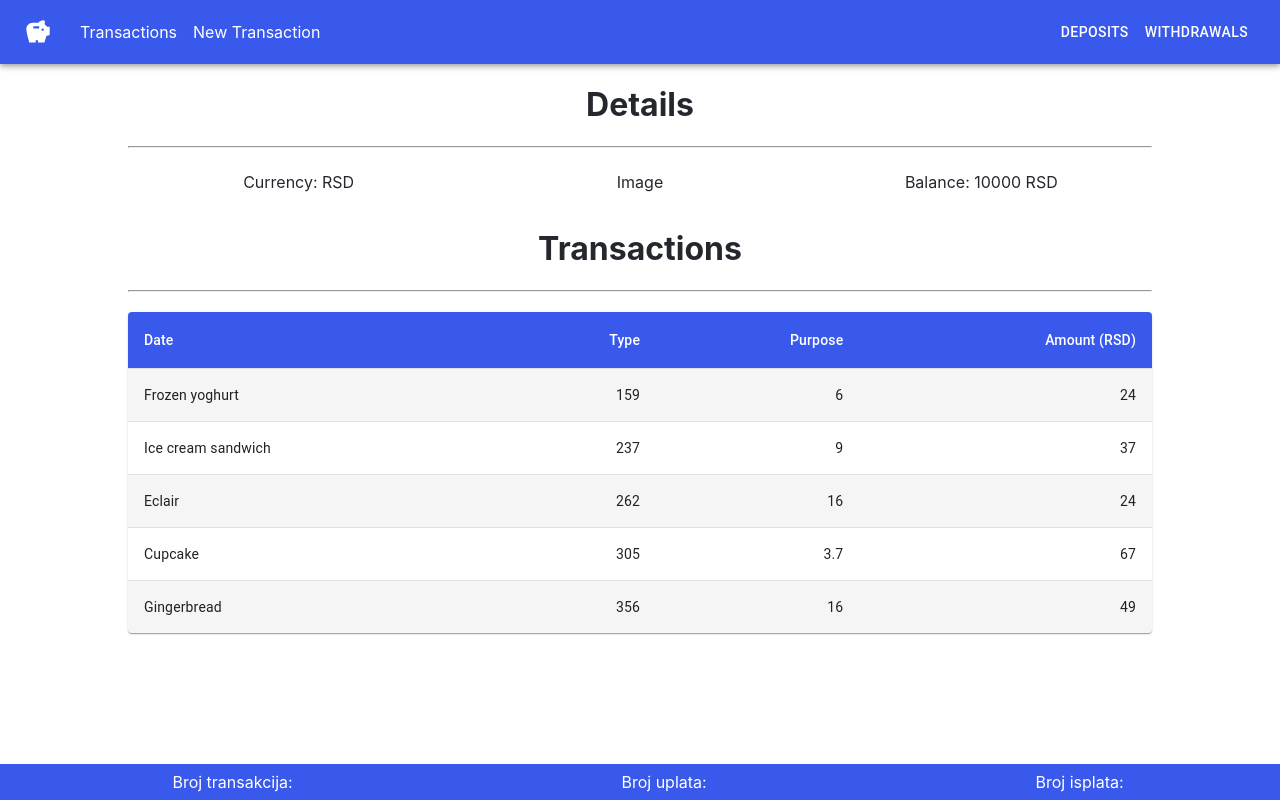
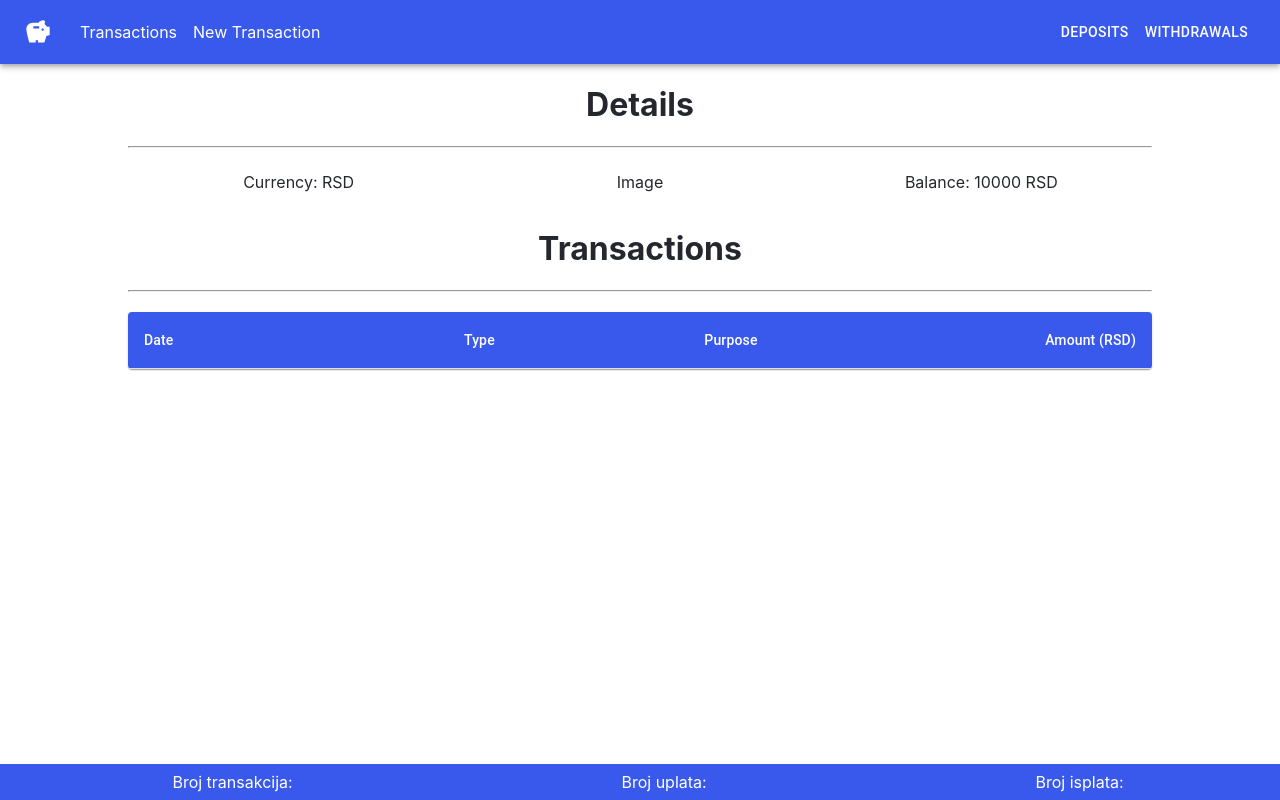
Before and after one commit to igornedovic/BudgetManagement, a React (Create React App) app: page / in a window 1280 px wide. Built offline with nearby package versions, Linux system fonts and the light colour scheme.

Commit message:
Form data display in a table added

```diff
--- a/package.json
+++ b/package.json
@@ -13,6 +13,7 @@
     "react": "^17.0.2",
     "react-dom": "^17.0.2",
     "react-icons": "^4.3.1",
+    "react-router": "^6.2.1",
     "react-router-dom": "^6.2.1",
     "react-scripts": "5.0.0",
     "web-vitals": "^2.1.2"
--- a/src/App.js
+++ b/src/App.js
@@ -1,17 +1,20 @@
-import { useState } from "react";
+import { useState, createContext } from "react";
 import { BrowserRouter, Route, Routes } from "react-router-dom";
 import Transactions from "./components/Transactions.jsx";
 import NewTransaction from "./components/NewTransaction.jsx";
 import NavBar from "./components/NavBar.jsx";
 import Footer from "./components/Footer.jsx";
 
+export const transactionsContext = createContext([]);
+
 function App() {
   const [state, setState] = useState({
     left: false,
     right: false,
   });
+  const [isDeposit, setIsDeposit] = useState();
 
-  const [isDeposit, setIsDeposit] = useState();
+  const [transactionList, setNewList] = useState([]);
 
   const toggleDrawer = (side, open, deposit) => (event) => {
     if (
@@ -25,14 +28,29 @@ function App() {
     setIsDeposit(deposit);
   };
 
+  const newTransaction = function (data) {
+    if (data) {
+      transactionList.push(data);
+    }
+  };
+
   return (
     <BrowserRouter>
-      <NavBar toggleDrawer={toggleDrawer} state={state} isDeposit={isDeposit} />
-      <Routes>
-        <Route path="/" element={<Transactions />} />
-        <Route path="/newTransaction" element={<NewTransaction />} />
-      </Routes>
-      <Footer/>
+      <transactionsContext.Provider value={transactionList}>
+        <NavBar
+          toggleDrawer={toggleDrawer}
+          state={state}
+          isDeposit={isDeposit}
+        />
+        <Routes>
+          <Route path="/" element={<Transactions />} />
+          <Route
+            path="/newTransaction"
+            element={<NewTransaction newTransaction={newTransaction} />}
+          />
+        </Routes>
+        <Footer />
+      </transactionsContext.Provider>
     </BrowserRouter>
   );
 }
--- a/src/components/NewTransaction.jsx
+++ b/src/components/NewTransaction.jsx
@@ -20,7 +20,7 @@ const useStyles = makeStyles((styles) => ({
   },
 }));
 
-function NewTransaction() {
+function NewTransaction({newTransaction}) {
   const classes = useStyles();
   const [date, setDate] = useState("");
   const [type, setType] = useState("");
@@ -29,7 +29,7 @@ function NewTransaction() {
 
   function handleSubmit(event) {
     event.preventDefault();
-    console.log(date, type, purpose, amount);
+    newTransaction({date,type,purpose,amount});
   }
 
   return (
@@ -41,6 +41,7 @@ function NewTransaction() {
           <Grid item xs={6}>
             <TextField
               type="date"
+              required={true}
               value={date}
               style={{ width: 220 }}
               onInput={(e) => setDate(e.target.value)}
@@ -51,17 +52,19 @@ function NewTransaction() {
               <InputLabel>Type</InputLabel>
               <Select
                 label="Type"
+                required={true}
                 value={type}
                 onChange={(e) => setType(e.target.value)}
               >
-                <MenuItem value="deposit">Deposit</MenuItem>
-                <MenuItem value="withdrawal">Withdrawal</MenuItem>
+                <MenuItem value="Deposit">Deposit</MenuItem>
+                <MenuItem value="Withdrawal">Withdrawal</MenuItem>
               </Select>
             </FormControl>
           </Grid>
           <Grid item xs={6}>
             <TextField
               label="Purpose"
+              required={true}
               value={purpose}
               onInput={(e) => setPurpose(e.target.value)}
             />
@@ -69,6 +72,7 @@ function NewTransaction() {
           <Grid item xs={6}>
             <TextField
               label="Amount"
+              required={true}
               type="number"
               InputProps={{ inputProps: { min: 1 } }}
               value={amount}
--- a/src/components/TransactionList.jsx
+++ b/src/components/TransactionList.jsx
@@ -1,4 +1,4 @@
-import React from "react";
+import React, { useContext } from "react";
 import { styled } from "@mui/material/styles";
 import Table from "@mui/material/Table";
 import TableBody from "@mui/material/TableBody";
@@ -7,6 +7,7 @@ import TableContainer from "@mui/material/TableContainer";
 import TableHead from "@mui/material/TableHead";
 import TableRow from "@mui/material/TableRow";
 import Paper from "@mui/material/Paper";
+import {transactionsContext} from "../App.js"
 
 const StyledTableCell = styled(TableCell)(({ theme }) => ({
   [`&.${tableCellClasses.head}`]: {
@@ -27,25 +28,14 @@ const StyledTableRow = styled(TableRow)(({ theme }) => ({
   },
 }));
 
-function createData(name, calories, fat, carbs, protein) {
-  return { name, calories, fat, carbs, protein };
-}
-
-const rows = [
-  createData("Frozen yoghurt", 159, 6.0, 24, 4.0),
-  createData("Ice cream sandwich", 237, 9.0, 37, 4.3),
-  createData("Eclair", 262, 16.0, 24, 6.0),
-  createData("Cupcake", 305, 3.7, 67, 4.3),
-  createData("Gingerbread", 356, 16.0, 49, 3.9),
-];
-
 function TransactionList() {
+  const transactionList = useContext(transactionsContext);
   return (
     <div>
       <h1>Transactions</h1>
       <hr />
-      <TableContainer component={Paper} style={{marginTop: "20px"}}>
-        <Table sx={{ minWidth: 700 }} aria-label="customized table">
+      <TableContainer component={Paper} style={{ marginTop: "20px" }}>
+        <Table sx={{ minWidth: 700 }}>
           <TableHead>
             <TableRow>
               <StyledTableCell>Date</StyledTableCell>
@@ -55,14 +45,12 @@ function TransactionList() {
             </TableRow>
           </TableHead>
           <TableBody>
-            {rows.map((row) => (
-              <StyledTableRow key={row.name}>
-                <StyledTableCell component="th" scope="row">
-                  {row.name}
-                </StyledTableCell>
-                <StyledTableCell align="right">{row.calories}</StyledTableCell>
-                <StyledTableCell align="right">{row.fat}</StyledTableCell>
-                <StyledTableCell align="right">{row.carbs}</StyledTableCell>
+            {transactionList.map((row) => (
+              <StyledTableRow key={row.date + " " + row.type + " " + row.purpose + " " + row.amount}>
+                <StyledTableCell>{row.date}</StyledTableCell>
+                <StyledTableCell align="right">{row.type}</StyledTableCell>
+                <StyledTableCell align="right">{row.purpose}</StyledTableCell>
+                <StyledTableCell align="right">{row.amount}</StyledTableCell>
               </StyledTableRow>
             ))}
           </TableBody>
```
Also changed, not shown: 1 other file (tests, documents, lock files or other folders).
